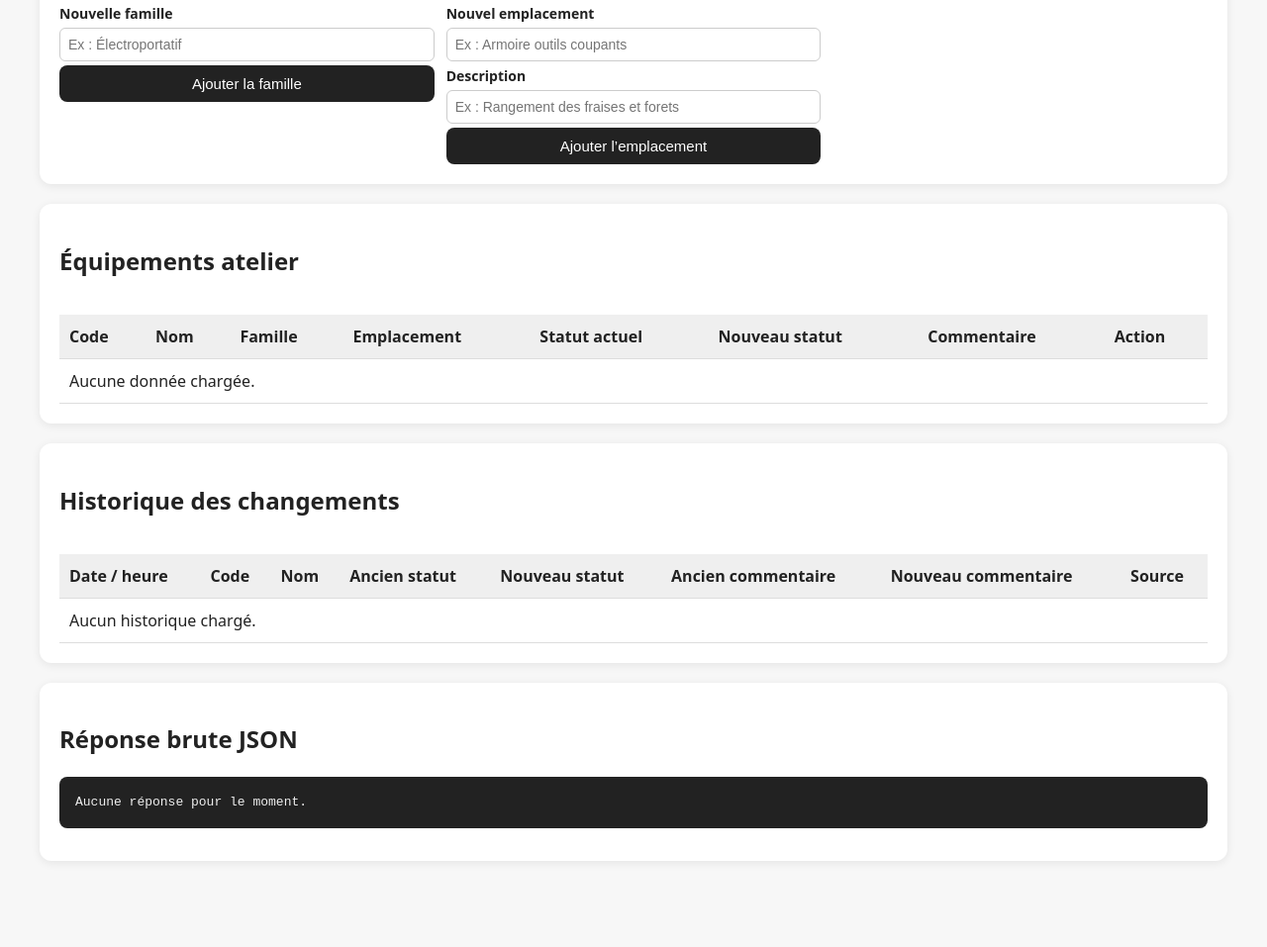
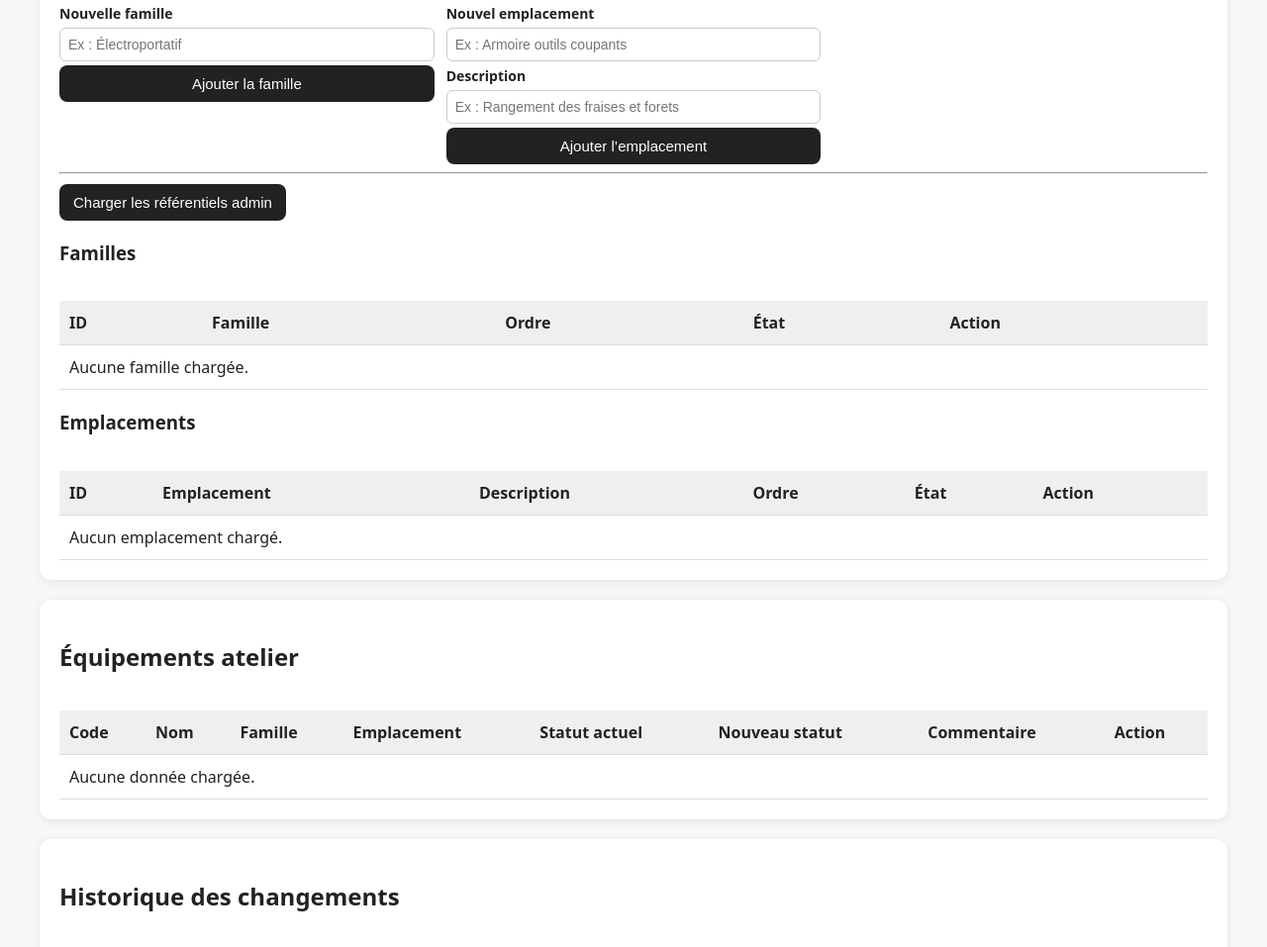
Before and after one commit to louistaffini-debug/Repository-name-atelier-stock-manager-option-b-test, a plain HTML site: page index.html in a window 1280 px wide. Shown: the part 1073-2030 px from the top of the page at 99% size. Drawn offline with Linux system fonts and the light colour scheme; no server answers.

Commit message:
Update index.html
Modif V012 Affichage administation ref

```diff
--- a/index.html
+++ b/index.html
@@ -117,6 +117,58 @@
       <button type="submit">Ajouter l’emplacement</button>
     </form>
   </div>
+    <hr>
+
+  <div class="actions">
+    <button id="loadAdminReferentielsButton" type="button">Charger les référentiels admin</button>
+  </div>
+
+  <div class="admin-ref-grid">
+    <div>
+      <h3>Familles</h3>
+      <div class="table-container">
+        <table>
+          <thead>
+            <tr>
+              <th>ID</th>
+              <th>Famille</th>
+              <th>Ordre</th>
+              <th>État</th>
+              <th>Action</th>
+            </tr>
+          </thead>
+          <tbody id="adminFamillesBody">
+            <tr>
+              <td colspan="5">Aucune famille chargée.</td>
+            </tr>
+          </tbody>
+        </table>
+      </div>
+    </div>
+
+    <div>
+      <h3>Emplacements</h3>
+      <div class="table-container">
+        <table>
+          <thead>
+            <tr>
+              <th>ID</th>
+              <th>Emplacement</th>
+              <th>Description</th>
+              <th>Ordre</th>
+              <th>État</th>
+              <th>Action</th>
+            </tr>
+          </thead>
+          <tbody id="adminEmplacementsBody">
+            <tr>
+              <td colspan="6">Aucun emplacement chargé.</td>
+            </tr>
+          </tbody>
+        </table>
+      </div>
+    </div>
+  </div>
 </section>
 
   <section class="card">
```
